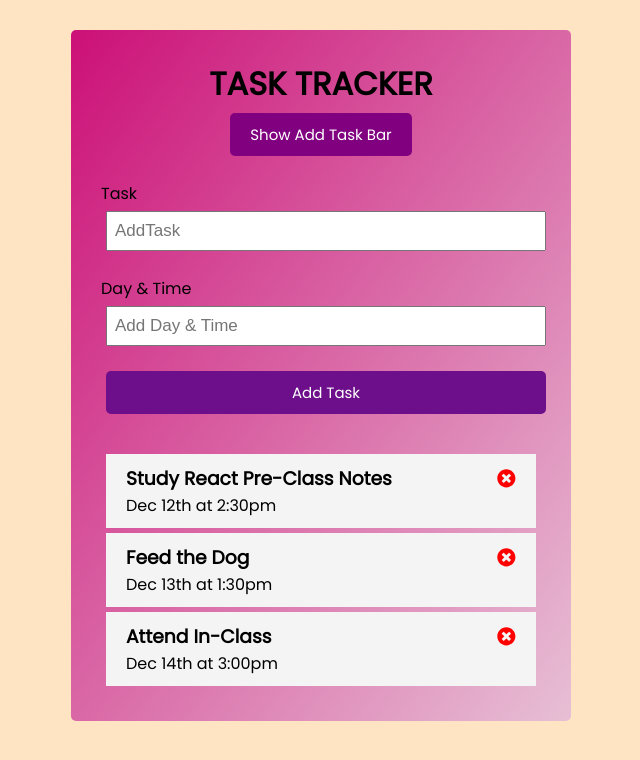
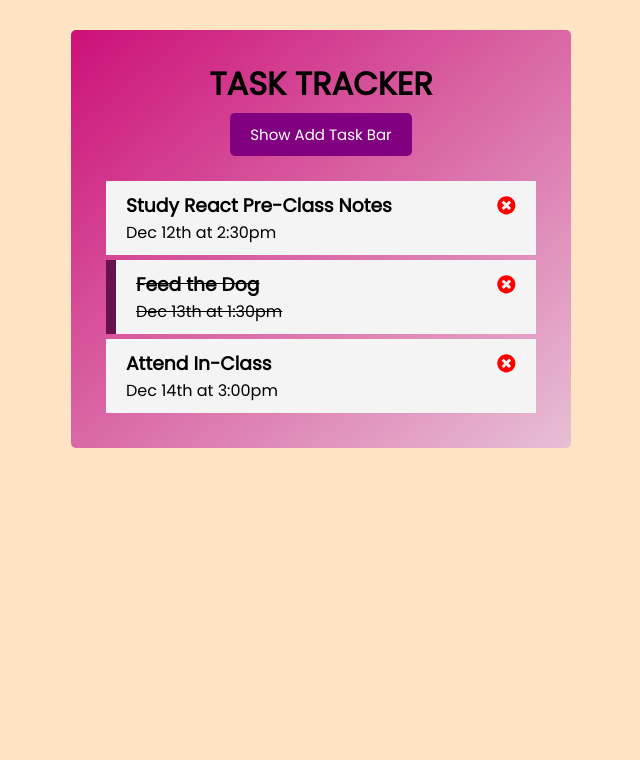
Before and after one commit to OzanEmreDikbas/task-tracker, a React (Create React App) app: page / in a window 1280 px wide. Shown: the top 760 px of the page, without its empty margins (319-959 px from the left). Built offline with nearby package versions, Linux system fonts and the light colour scheme.

Commit message:
project completed.

```diff
--- a/src/App.js
+++ b/src/App.js
@@ -26,17 +26,52 @@ function App() {
     },
   ]);
 
+  const [showAddTask, setShowAddTask] = useState(false);
+
+  // ADD TASK
+  const addTask = (newTask) => {
+    // console.log("Add Task From App.js");
+    const id = Math.floor(Math.random() * 100) + 1;
+    const addNewTask = { id, ...newTask };
+    setTasks([...tasks, addNewTask]);
+  };
+
   // DELETE TASK
   const deleteTask = (deletedTaskId) => {
     // console.log("delete", deletedTaskId);
     setTasks(tasks.filter((task) => task.id !== deletedTaskId));
   };
 
+  //TOGGLE DONE
+  const toggleDone = (toggleDoneId) => {
+    setTasks(
+      tasks.map((task) =>
+        task.id === toggleDoneId ? { ...task, isDone: !task.isDone } : task
+      )
+    );
+  };
+
+  // SHOW ADD TASK
+  const toggleShow = () => setShowAddTask(!showAddTask);
+
+  // DELETE ALL TASKS
+  // TO DO FOR YOU
+
   return (
     <div className="container">
-      <Header title="TASK TRACKER" />
-      <AddTask />
-      <Tasks tasks={tasks} deleteTask={deleteTask} />
+      <Header
+        title="TASK TRACKER"
+        showAddTask={showAddTask}
+        toggleShow={toggleShow}
+      />
+
+      {showAddTask && <AddTask addTask={addTask} />}
+
+      {tasks.length > 0 ? (
+        <Tasks tasks={tasks} deleteTask={deleteTask} toggleDone={toggleDone} />
+      ) : (
+        <p style={{ textAlign: "center" }}>NO TASK TO SHOW</p>
+      )}
     </div>
   );
 }
--- a/src/components/AddTask.js
+++ b/src/components/AddTask.js
@@ -6,16 +6,12 @@ const AddTask = ({ addTask }) => {
 
   const onSubmit = (e) => {
     e.preventDefault();
-    console.log(text);
-    console.log(day);
+    addTask({ text, day, isDone: false });
+    setText("");
+    setDay("");
+    // console.log(text);
+    // console.log(day);
   };
-
-  //   const onSubmit = (e) => {
-  //     e.preventDefault();
-  //     addTask({ text, day, isDone: false });
-  //     setText("");
-  //     setDay("");
-  //   };
 
   return (
     <form className="add-form" onSubmit={onSubmit}>
--- a/src/components/Button.js
+++ b/src/components/Button.js
@@ -1,6 +1,6 @@
 // import React from 'react'
 
-const Button = ({ color, text, handleClickFromHeader }) => {
+const Button = ({ color, text, toggleShow }) => {
     //   const handleClick = () => {
     //     console.log("Click with handleClick");
     //   };
@@ -9,7 +9,7 @@ const Button = ({ color, text, handleClickFromHeader }) => {
         <button
           className="btn"
           style={{ backgroundColor: color }}
-          onClick={handleClickFromHeader}
+          onClick={toggleShow}
         >
           {text}
         </button>
--- a/src/components/Header.js
+++ b/src/components/Header.js
@@ -2,7 +2,7 @@
 import PropTypes from "prop-types";
 import Button from "./Button";
 
-const Header = ({ title = "Task Tracker" }) => {
+const Header = ({ title = "Task Tracker", toggleShow, showAddTask }) => {
   const handleClick = () => {
     console.log("Click with handleClick from Header");
   };
@@ -10,9 +10,9 @@ const Header = ({ title = "Task Tracker" }) => {
     <header className="header">
       <h1>{title}</h1>
       <Button
-        color="purple"
-        text="Show Add Task Bar"
-        handleClickFromHeader={handleClick}
+        color={showAddTask ? "red" : "purple"}
+        text={showAddTask ? "Close Add Task Bar" : "Show Add Task Bar"}
+        toggleShow={toggleShow}
       />
     </header>
   );
--- a/src/components/Task.js
+++ b/src/components/Task.js
@@ -1,9 +1,12 @@
 // import React from 'react'
 import { FaTimesCircle } from "react-icons/fa";
 
-const Task = ({ task, deleteTask }) => {
+const Task = ({ task, deleteTask, toggleDone }) => {
   return (
-    <div className="task">
+    <div
+      className={`task ${task.isDone ? "done" : ""}`}
+      onDoubleClick={() => toggleDone(task.id)}
+    >
       <h3>
         {task.text}
         <FaTimesCircle
--- a/src/components/Tasks.js
+++ b/src/components/Tasks.js
@@ -2,12 +2,17 @@
 
 import Task from "./Task";
 
-const Tasks = ({ tasks, deleteTask }) => {
+const Tasks = ({ tasks, deleteTask, toggleDone }) => {
   // console.log("tasks", tasks);
   return (
     <div>
       {tasks.map((task) => (
-        <Task key={task.id} task={task} deleteTask={deleteTask} />
+        <Task
+          key={task.id}
+          task={task}
+          deleteTask={deleteTask}
+          toggleDone={toggleDone}
+        />
       ))}
     </div>
   );
```
